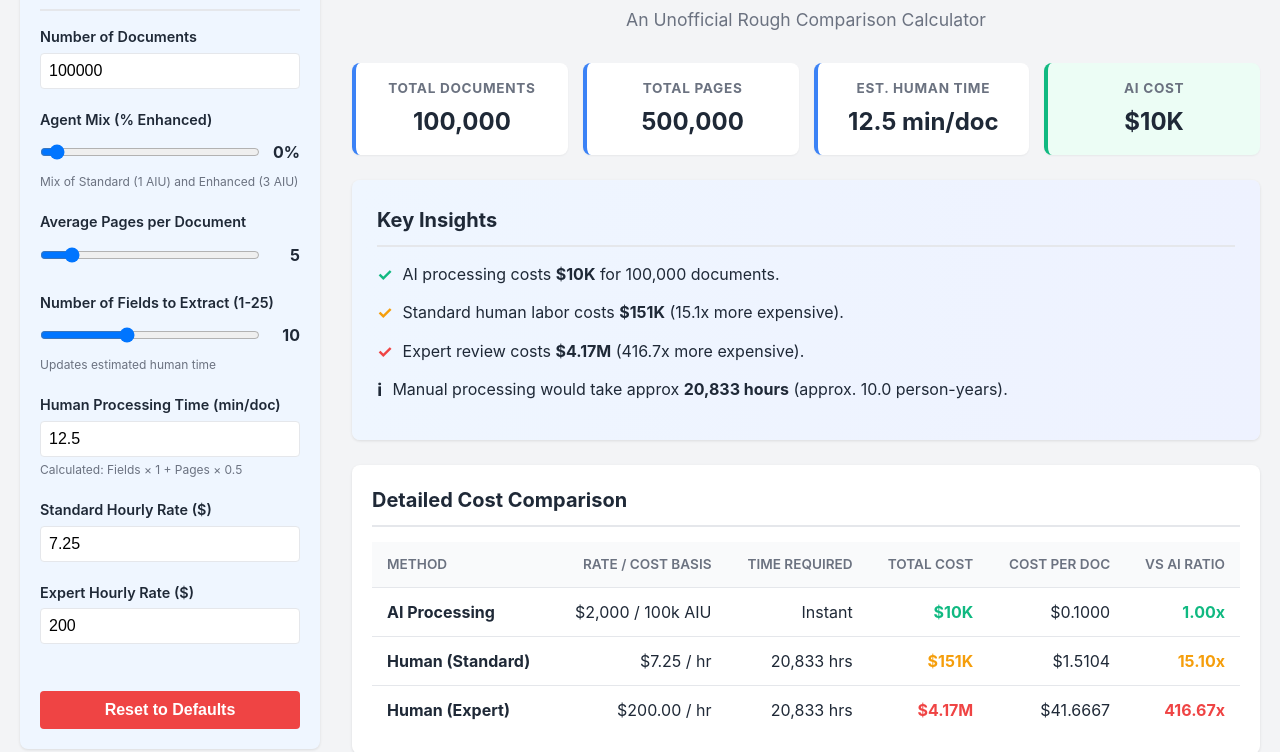
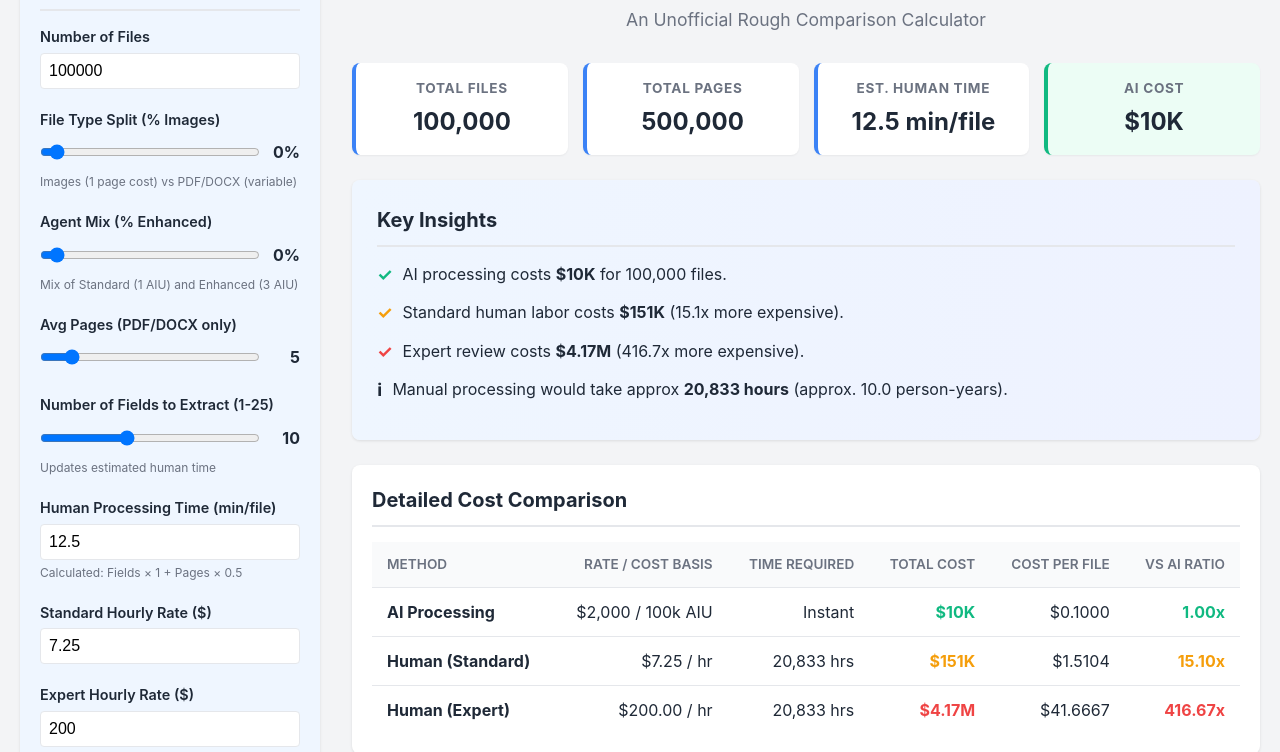
Before and after one commit to erratic-sycamore-clobber/2025-11-25-ong-mde-aiu-price-estimator-comparison-app, a plain HTML site: page index.html in a window 1280 px wide. Shown: the part 71-823 px from the top of the page. Drawn offline with Linux system fonts and the light colour scheme.

Commit message:
updated wording, added split for file types, still needs work

```diff
--- a/index.html
+++ b/index.html
@@ -17,8 +17,16 @@
                     <h2>Inputs</h2>
                     <div class="controls-grid">
                         <div class="control-group">
-                            <label for="numDocuments">Number of Documents</label>
+                            <label for="numDocuments">Number of Files</label>
                             <input type="number" id="numDocuments" min="1">
+                        </div>
+                        <div class="control-group">
+                            <label for="imagePercentage">File Type Split (% Images)</label>
+                            <div class="range-container">
+                                <input type="range" id="imagePercentage" min="0" max="100" value="0">
+                                <span id="imagePercentageDisplay">0%</span>
+                            </div>
+                            <small class="note">Images (1 page cost) vs PDF/DOCX (variable)</small>
                         </div>
                         <div class="control-group">
                             <label for="enhancedPercentage">Agent Mix (% Enhanced)</label>
@@ -29,7 +37,7 @@
                             <small class="note">Mix of Standard (1 AIU) and Enhanced (3 AIU)</small>
                         </div>
                         <div class="control-group">
-                            <label for="avgPages">Average Pages per Document</label>
+                            <label for="avgPages">Avg Pages (PDF/DOCX only)</label>
                             <div class="range-container">
                                 <input type="range" id="avgPages" min="1" max="50">
                                 <span id="avgPagesDisplay">5</span>
@@ -44,7 +52,7 @@
                             <small class="note">Updates estimated human time</small>
                         </div>
                         <div class="control-group">
-                            <label for="humanTime">Human Processing Time (min/doc)</label>
+                            <label for="humanTime">Human Processing Time (min/file)</label>
                             <input type="number" id="humanTime" step="0.1" min="0.1">
                             <small class="note">Calculated: Fields × 1 + Pages × 0.5</small>
                         </div>
@@ -75,7 +83,7 @@
                 <!-- Current Scenario Summary -->
                 <section class="summary-section">
                     <div class="summary-card">
-                        <h3>Total Documents</h3>
+                        <h3>Total Files</h3>
                         <p id="summaryDocs">1,000,000</p>
                     </div>
                     <div class="summary-card">
@@ -84,7 +92,7 @@
                     </div>
                     <div class="summary-card">
                         <h3>Est. Human Time</h3>
-                        <p id="summaryTime">7.5 min/doc</p>
+                        <p id="summaryTime">7.5 min/file</p>
                     </div>
                     <div class="summary-card highlight">
                         <h3>AI Cost</h3>
@@ -111,7 +119,7 @@
                                     <th class="text-right">Rate / Cost Basis</th>
                                     <th class="text-right">Time Required</th>
                                     <th class="text-right">Total Cost</th>
-                                    <th class="text-right">Cost per Doc</th>
+                                    <th class="text-right">Cost per File</th>
                                     <th class="text-right">vs AI Ratio</th>
                                 </tr>
                             </thead>
@@ -147,7 +155,7 @@
                         <p class="chart-note">Human costs scale linearly with time; AI cost is constant.</p>
                     </div>
                     <div class="chart-card">
-                        <h2>Sensitivity: Document Length Impact</h2>
+                        <h2>Sensitivity: File Length Impact</h2>
                         <div class="chart-container">
                             <canvas id="pageSensitivityChart"></canvas>
                         </div>
--- a/script.js
+++ b/script.js
@@ -6,7 +6,8 @@ const DEFAULTS = {
     humanTimePerDoc: 750,
     minWageRate: 7.25,
     consultantRate: 200.00,
-    enhancedPercentage: 0
+    enhancedPercentage: 0,
+    imagePercentage: 0
 };
 
 // State Variables
@@ -31,7 +32,9 @@ const inputs = {
     minWageRate: document.getElementById('minWageRate'),
     consultantRate: document.getElementById('consultantRate'),
     enhancedPercentage: document.getElementById('enhancedPercentage'),
-    enhancedPercentageDisplay: document.getElementById('enhancedPercentageDisplay')
+    enhancedPercentageDisplay: document.getElementById('enhancedPercentageDisplay'),
+    imagePercentage: document.getElementById('imagePercentage'),
+    imagePercentageDisplay: document.getElementById('imagePercentageDisplay')
 };
 
 const outputs = {
@@ -52,11 +55,13 @@ function syncDomFromState() {
     inputs.minWageRate.value = state.minWageRate;
     inputs.consultantRate.value = state.consultantRate;
     inputs.enhancedPercentage.value = state.enhancedPercentage;
+    inputs.imagePercentage.value = state.imagePercentage;
 
     // Update displays for ranges
     inputs.avgPagesDisplay.textContent = state.pagesPerDoc;
     inputs.numFieldsDisplay.textContent = state.fieldsPerDoc;
     inputs.enhancedPercentageDisplay.textContent = `${state.enhancedPercentage}%`;
+    inputs.imagePercentageDisplay.textContent = `${state.imagePercentage}%`;
 }
 
 function loadFromURL() {
@@ -66,6 +71,7 @@ function loadFromURL() {
     if (params.has('pages')) state.pagesPerDoc = Number(params.get('pages'));
     if (params.has('fields')) state.fieldsPerDoc = Number(params.get('fields'));
     if (params.has('mix')) state.enhancedPercentage = Number(params.get('mix'));
+    if (params.has('img')) state.imagePercentage = Number(params.get('img'));
     if (params.has('time')) {
         const timeSeconds = Number(params.get('time'));
         if (!isNaN(timeSeconds)) {
@@ -82,6 +88,7 @@ function updateURL() {
     params.set('pages', inputs.avgPages.value);
     params.set('fields', inputs.numFields.value);
     params.set('mix', inputs.enhancedPercentage.value);
+    params.set('img', inputs.imagePercentage.value);
     params.set('time', state.humanTimePerDoc);
     params.set('rate_std', inputs.minWageRate.value);
     params.set('rate_exp', inputs.consultantRate.value);
@@ -119,6 +126,11 @@ function init() {
     inputs.enhancedPercentage.addEventListener('input', (e) => {
         inputs.enhancedPercentageDisplay.textContent = `${e.target.value}%`;
         handleInput(e);
+    });
+    inputs.imagePercentage.addEventListener('input', (e) => {
+        inputs.imagePercentageDisplay.textContent = `${e.target.value}%`;
+        handleInput(e);
+        calculateHeuristicTime(); // Update time estimate when file split changes
     });
     document.getElementById('resetBtn').addEventListener('click', resetInputs);
 
@@ -165,13 +177,21 @@ function updateStateFromDOM() {
     state.minWageRate = Number(inputs.minWageRate.value) || 0;
     state.consultantRate = Number(inputs.consultantRate.value) || 0;
     state.enhancedPercentage = Number(inputs.enhancedPercentage.value) || 0;
+    state.imagePercentage = Number(inputs.imagePercentage.value) || 0;
+}
+
+function getEffectiveAvgPages(pdfPages) {
+    const imageRatio = state.imagePercentage / 100;
+    const docRatio = 1 - imageRatio;
+    return (imageRatio * 1) + (docRatio * pdfPages);
 }
 
 function calculateHeuristicTime() {
-    // Heuristic: 60s per field + 30s per page
+    // Heuristic: 60s per field + 30s per page (using effective pages)
     // Only update if the user hasn't manually focused the time input recently (simple check)
     // For this MVP, we'll just update the input value to show the suggestion
-    const suggestedTimeSeconds = (state.fieldsPerDoc * 60) + (state.pagesPerDoc * 30);
+    const effectivePages = getEffectiveAvgPages(state.pagesPerDoc);
+    const suggestedTimeSeconds = (state.fieldsPerDoc * 60) + (effectivePages * 30);
     state.humanTimePerDoc = suggestedTimeSeconds;
     inputs.humanTime.value = suggestedTimeSeconds / 60;
 }
@@ -205,7 +225,8 @@ function getEffectiveAiuPerPage() {
 }
 
 function calculateAndRender() {
-    const totalPages = state.documents * state.pagesPerDoc;
+    const effectiveAvgPages = getEffectiveAvgPages(state.pagesPerDoc);
+    const totalPages = state.documents * effectiveAvgPages;
     const totalAIU = totalPages * getEffectiveAiuPerPage();
 
     // AI Cost Calculation
@@ -228,7 +249,7 @@ function calculateAndRender() {
     // --- Update Summary ---
     outputs.summaryDocs.textContent = formatNumber(state.documents);
     outputs.summaryPages.textContent = formatNumber(totalPages);
-    outputs.summaryTime.textContent = `${(state.humanTimePerDoc / 60).toFixed(1)} min/doc`;
+    outputs.summaryTime.textContent = `${(state.humanTimePerDoc / 60).toFixed(1)} min/file`;
     outputs.summaryAiCost.textContent = formatCurrency(aiTotalCost);
 
     // --- Update Table ---
@@ -264,7 +285,7 @@ function calculateAndRender() {
     outputs.insightsList.innerHTML = `
         <li>
             <span class="insight-icon text-success">✓</span>
-            <span>AI processing costs <strong>${formatCurrency(aiTotalCost)}</strong> for ${formatNumber(state.documents)} documents.</span>
+            <span>AI processing costs <strong>${formatCurrency(aiTotalCost)}</strong> for ${formatNumber(state.documents)} files.</span>
         </li>
         <li>
             <span class="insight-icon text-warning">✓</span>
@@ -386,7 +407,7 @@ function initCharts() {
         options: {
             ...commonOptions,
             scales: {
-                x: { title: { display: true, text: 'Minutes per Document' } },
+                x: { title: { display: true, text: 'Minutes per File' } },
                 y: {
                     title: { display: true, text: 'Total Cost' },
                     ticks: { callback: (value) => formatCurrency(value) }
@@ -430,7 +451,7 @@ function initCharts() {
         options: {
             ...commonOptions,
             scales: {
-                x: { title: { display: true, text: 'Pages per Document' } },
+                x: { title: { display: true, text: 'Pages per File (PDF/DOCX)' } },
                 y: {
                     title: { display: true, text: 'Total Cost' },
                     ticks: { callback: (value) => formatCurrency(value) }
@@ -468,10 +489,11 @@ function updateCharts(aiCost, minWageCost, consultantCost) {
     // Generate data points: 1 to 50 pages
     const pageLabels = [1, 5, 10, 20, 50, 100];
 
-    // AI Cost varies with pages
+    // AI Cost varies with pages (PDF/DOCX pages vary, Images stay at 1)
     const effectiveAiu = getEffectiveAiuPerPage();
-    const pageDataAI = pageLabels.map(pages => {
-        const totalP = state.documents * pages;
+    const pageDataAI = pageLabels.map(pdfPages => {
+        const effectiveAvgPages = getEffectiveAvgPages(pdfPages);
+        const totalP = state.documents * effectiveAvgPages;
         const totalAIU = totalP * effectiveAiu;
         const packs = Math.ceil(totalAIU / AIU_PER_PACK);
         return packs * COST_PER_PACK;
```
